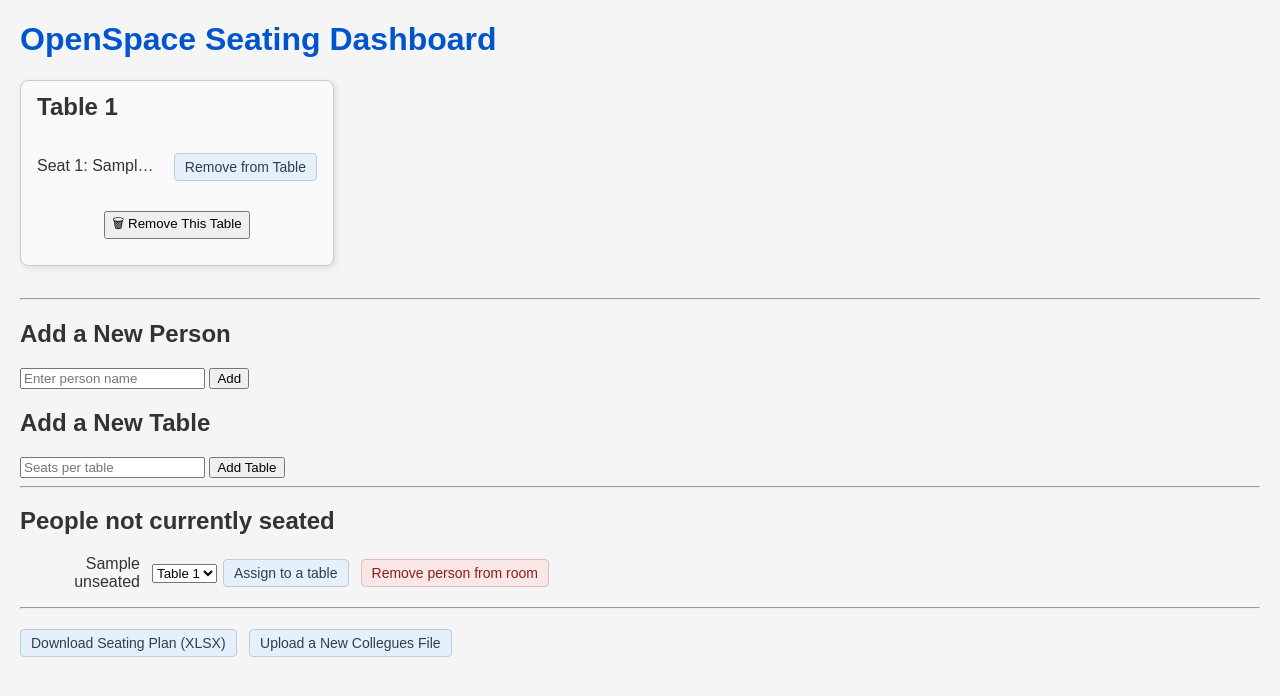
After one commit to yves-schillings/py-openspace-organizer, a Flask app: template user_interface/templates/dashboard.html in a window 1280 px wide. The commit adds this page. Shown: the top 696 px of the page. Run offline with Flask 2, Linux system fonts and the light colour scheme; the template is opened without the code that fills it: most values are stand-ins (such as "Sample title", 1, 10 or a date in 2020).

Commit message:
Openspace Seating Dashboard

```diff
--- a/requirements.txt
+++ b/requirements.txt
@@ -10,3 +10,6 @@ openpyxl>=3.1
 black>=23.1.0
 
 Flask>=2.2.2
+
+# Excel file
+xlsxwriter>=3.1.2
--- a/user_interface/static/style.css
+++ b/user_interface/static/style.css
@@ -9,16 +9,121 @@ h1 {
     color: #0055cc;
 }
 
-table {
-    border-collapse: collapse;
-    width: 100%;
+.tables-container {
+    display: flex;
+    flex-wrap: wrap;
+    gap: 16px;
+    justify-content: flex-start;
+    margin-bottom: 2rem;
 }
 
-table, th, td {
-    border: 1px solid #ddd;
+.table-card {
+  background-color: #f9f9f9;
+  border: 1px solid #ccc;
+  border-radius: 8px;
+  padding: 12px 16px 10px 16px; /* Bottom padding reduced from default */
+  width: 280px;
+  box-shadow: 2px 2px 6px rgba(0,0,0,0.1);
+  display: flex;
+  flex-direction: column;
+  justify-content: space-between;
 }
 
-th, td {
-    padding: 8px;
-    text-align: left;
+.table-card h2 {
+    margin: 0 0 10px;
 }
+
+.table-card ul {
+    margin-bottom: 16px;
+    padding-left: 0;
+    list-style: none;
+}
+
+/* Align and reduce spacing below the "Remove This Table" button */
+.table-card form {
+  display: flex;
+  justify-content: center;    /* Center the button horizontally */
+  margin-bottom: 4px;         /* Reduce spacing after the button */
+  margin-top: 6px;            /* Add slight space above the button */
+}
+
+/* Compact button styling */
+button.action-button {
+  padding: 4px 8px;           /* Smaller padding for a compact look */
+  font-size: 13px;            /* Slightly smaller font size */
+}
+
+.seat-item {
+  display: flex;
+  justify-content: space-between;
+  align-items: center;
+  gap: 8px;               /* Reduce horizontal spacing between elements */
+  margin-bottom: 4px;     /* Reduce vertical spacing between seat rows */
+}
+
+.seat-item span {
+  flex: 1;
+  white-space: nowrap;        /* Prevent line breaks */
+  overflow: hidden;           /* Hide text overflow */
+  text-overflow: ellipsis;    /* Show "..." if text overflows */
+}
+
+
+.unseated-list {
+  list-style-type: none;
+  padding-left: 0;
+  margin-top: 1.2em; /* space before dropdowns */
+  max-width: 100%;
+}
+
+.unseated-item {
+  display: flex;
+  align-items: center;
+  gap: 12px;
+  margin-bottom: 8px;
+  flex-wrap: nowrap;
+}
+
+.unseated-item span {
+  flex: 0 0 120px;
+  text-align: right;
+}
+
+.unseated-item form {
+    display: flex;
+    gap: 6px;
+    align-items: center;
+}
+
+button.action-button {
+    background-color: #e6f0fa;
+    color: #2c3e50;
+    border: 1px solid #bcd;
+    padding: 5px 10px;
+    border-radius: 4px;
+    cursor: pointer;
+    font-size: 14px;
+    transition: background-color 0.2s ease, border-color 0.2s ease;
+    white-space: nowrap;
+}
+
+button.action-button:hover {
+    background-color: #d0e7fa;
+    border-color: #a5c5e4;
+}
+
+button.action-button.danger {
+    background-color: #f9e6e6;
+    color: #8a1f1f;
+    border: 1px solid #e3bcbc;
+}
+
+button.action-button.danger:hover {
+    background-color: #f2cfcf;
+    border-color: #d89a9a;
+}
+
+form[action*="store_csv"] button,
+form[action*="index"] button {
+  margin-top: 12px;
+}
--- /dev/null
+++ b/user_interface/templates/dashboard.html
@@ -0,0 +1,97 @@
+<!--
+Dashboard: Full seating overview and interaction
+Combines result.html + management actions (add/remove person or table)
+-->
+
+<!DOCTYPE html>
+<html>
+<head>
+    <meta charset="UTF-8">
+    <title>OpenSpace Dashboard</title>
+    <link rel="stylesheet" href="{{ url_for('static', filename='style.css') }}">
+</head>
+<body>
+    <h1>OpenSpace Seating Dashboard</h1>
+
+    <div class="tables-container">
+      {% for table in tables %}
+        <div class="table-card">
+          <h2>Table {{ table.table_num }}</h2>
+          <ul>
+            {% for seat_num, occupant in table.seats %}
+
+              <li class="seat-item">
+                <span style="flex: 1; margin-right: 6px;">Seat {{ seat_num }}: {{ occupant }}</span>
+                {% if occupant != "Free" %}
+                  <form method="GET" action="{{ url_for('remove_person_from_table', table_id=table.table_num, name=occupant) }}">
+                    <button class="action-button" type="submit">Remove from Table</button>
+                  </form>
+                {% endif %}
+              </li>
+
+            {% endfor %}
+          </ul>
+
+          <form method="GET" action="{{ url_for('remove_table', index=table.table_num) }}" style="margin-bottom: 1em;">
+            <button type="submit">🗑 Remove This Table</button>
+          </form>
+        </div>
+      {% endfor %}
+    </div>
+
+    <hr>
+
+    <h2>Add a New Person</h2>
+    <form method="POST" action="{{ url_for('add_person') }}">
+        <input type="text" name="name" placeholder="Enter person name" required>
+        <button type="submit">Add</button>
+    </form>
+
+    <h2>Add a New Table</h2>
+    <form method="POST" action="{{ url_for('add_table') }}">
+        <input type="number" name="capacity" placeholder="Seats per table" min="1" required>
+        <button type="submit">Add Table</button>
+    </form>
+
+    <hr>
+
+    {% if unseated %}
+    <h2>People not currently seated</h2>
+    <ul class="unseated-list">
+      {% for name in unseated|sort %}
+      <li class="unseated-item">
+        <span>{{ name }}</span>
+
+        <form method="POST" action="{{ url_for('assign_to_table') }}">
+          <input type="hidden" name="name" value="{{ name }}">
+          <select name="table_index">
+            {% for t in tables %}
+            <option value="{{ t.table_num }}">Table {{ t.table_num }}</option>
+            {% endfor %}
+          </select>
+          <button class="action-button" type="submit">Assign to a table</button>
+        </form>
+
+        <form method="GET" action="{{ url_for('remove_person_from_room', name=name) }}">
+          <button class="action-button danger" type="submit">Remove person from room</button>
+        </form>
+      </li>
+      {% endfor %}
+    </ul>
+    {% else %}
+    <p>All people have been assigned to a seat.</p>
+    {% endif %}
+
+
+    <hr>
+
+<form action="{{ url_for('store_csv') }}" method="GET" style="display:inline;">
+  <button class="action-button" type="submit">Download Seating Plan (XLSX)</button>
+</form>
+
+<form action="{{ url_for('index') }}" method="GET" style="display:inline; margin-left: 8px;">
+  <button class="action-button" type="submit">Upload a New Collegues File</button>
+</form>
+
+</body>
+</html>
```
Also changed, not shown: model/openspace.py (+12 -31 lines), model/seat.py (+37 -0 lines), model/table.py (+1 -37 lines), user_interface/templates/result.html (deleted, +0 -36 lines), user_interface/webapp.py (+223 -19 lines), utils/file_utils.py (+23 -5 lines), README.md.
